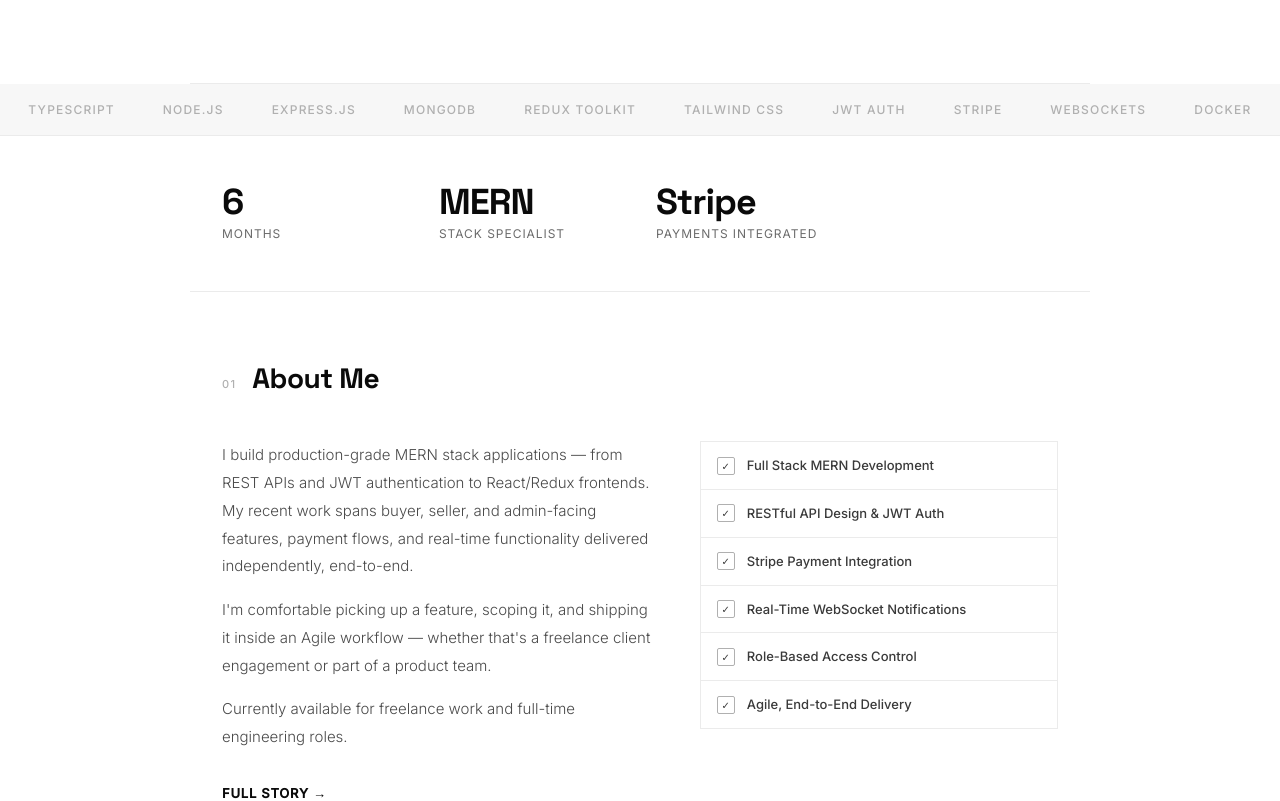
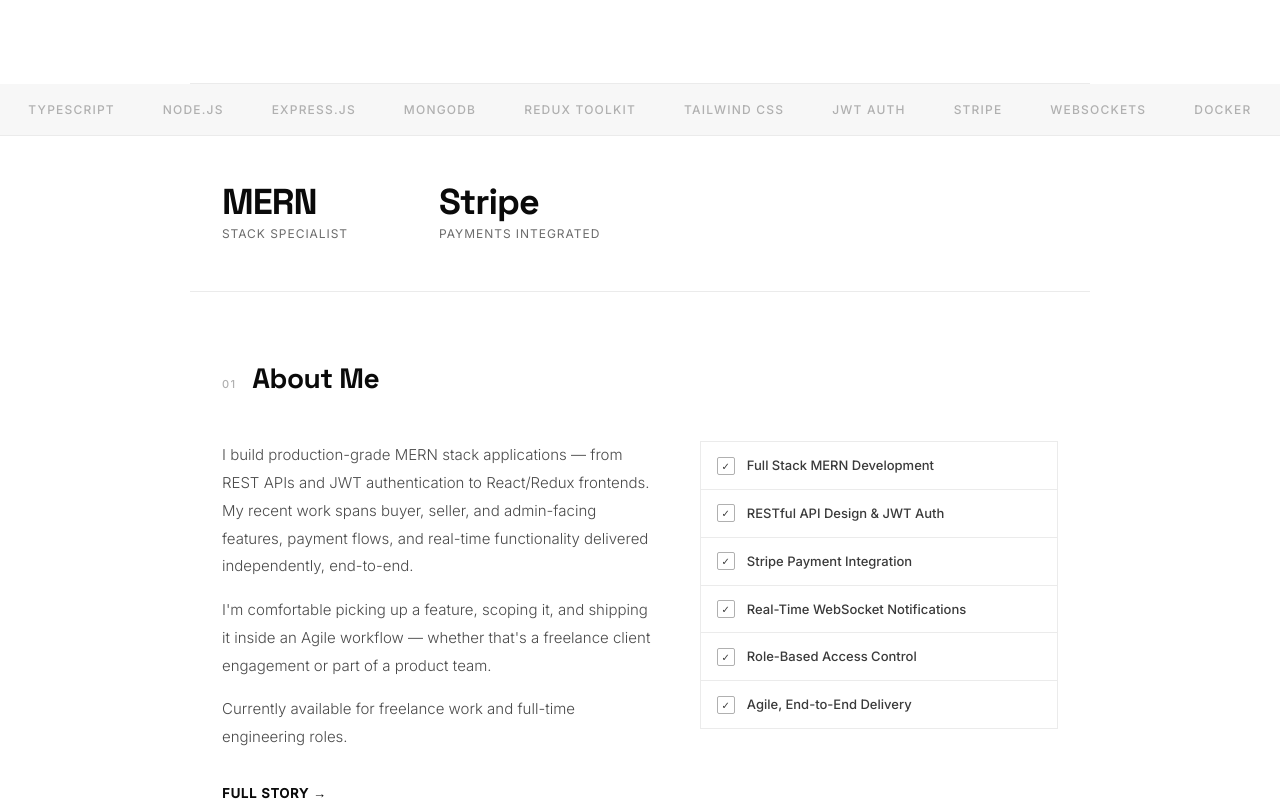
Before and after one commit to Midhat-kazmi/portfolio, a React (Vite) app: page / in a window 1280 px wide. Shown: the part 903-1704 px from the top of the page. Built offline with nearby package versions, Linux system fonts and the light colour scheme.

Commit message:
Update resume link and other page tweaks

```diff
--- a/src/pages/About.jsx
+++ b/src/pages/About.jsx
@@ -167,7 +167,6 @@ export default function About() {
             {[
               { label: "Role", value: "Full Stack Developer (MERN)" },
               { label: "Focus", value: "MERN + Stripe + WebSockets" },
-              { label: "Experience", value: "6 months"},
               { label: "Education", value: "BS Software Engineering" },
               { label: "Available", value: "Freelance & Full-time" },
               { label: "Location", value: "Lahore, Pakistan" },
--- a/src/pages/Home.jsx
+++ b/src/pages/Home.jsx
@@ -290,7 +290,6 @@ export default function Home() {
       {/* ══ STATS ══ */}
       <div className="stats-bar" style={{ maxWidth: 900, margin: "0 auto", padding: "3rem 2rem", display: "grid", gridTemplateColumns: "repeat(4, 1fr)", gap: "2rem" }}>
         {[
-          { number: "6",     label: "Months" },
           { number: "MERN",   label: "Stack Specialist" },
           { number: "Stripe", label: "Payments Integrated" },
         ].map((s) => (
```
